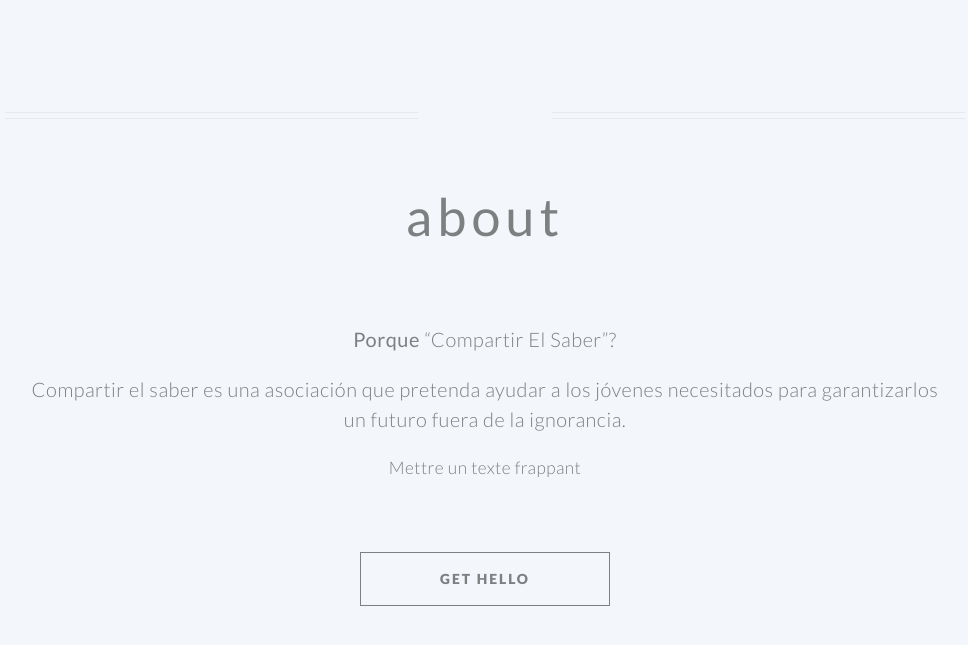
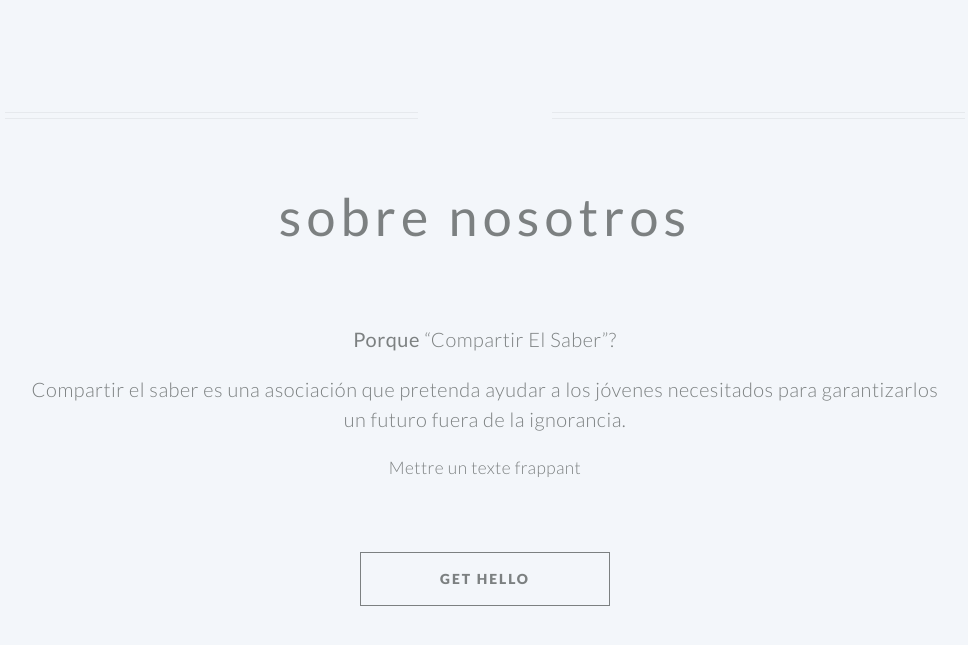
Before and after one commit to misudashi/compartir-el-saber, a Jekyll site: the page built from index.md, in a window 1280 px wide and 900 px high, scrolled down 498 px, cut to the strip 75-720 px from the top of the window. Shown: the whole strip, without its empty margins (155-1123 px from the left). Built offline with Jekyll 4.4.1, drawn with Linux system fonts in a browser that asks for light colours.

Commit message:
11/11/2022 - Manual commit_15

```diff
--- a/_layouts/hello-default.html
+++ b/_layouts/hello-default.html
@@ -96,7 +96,7 @@
         <article id="main">
             <!-- section: about -->
               <header class="special container" id="about">
-                <h2 ><strong>about</strong></h2>
+                <h2 ><strong>sobre nosotros</strong></h2>
               </header>
 
               <section class="special container" style="margin-bottom:10em">
```
